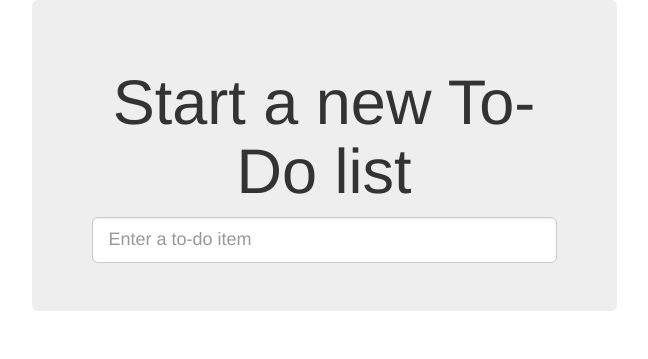
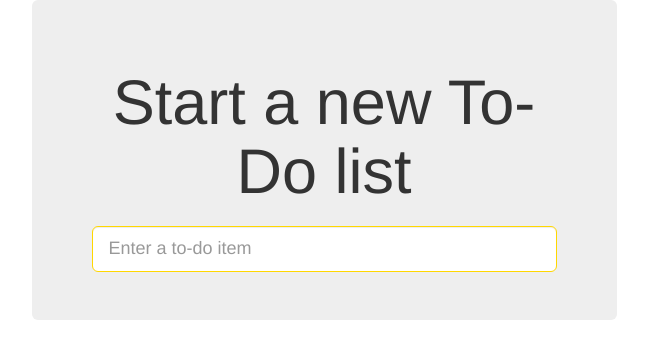
Before and after one commit to dan-king/python-tdd-example, a Django app: page / in a window 1280 px wide. Shown: the top 359 px of the page, without its empty margins (316-964 px from the left). Run offline with Django 3.2, Linux system fonts and the light colour scheme; some libraries are stand-ins or nearby versions.

Commit message:
Add custom style sheet

```diff
--- /dev/null
+++ b/lists/static/base.css
@@ -0,0 +1,4 @@
+#id_new_item {
+    margin-top: 2ex;
+    border: 1px solid gold;
+}
--- a/lists/templates/base.html
+++ b/lists/templates/base.html
@@ -6,6 +6,7 @@
         <meta name="viewport" content="width=device-width, initial-scale=1, maximum-scale=1">
         <title>To-Do lists</title>
         <link rel="stylesheet" href="/static/bootstrap-3.3.7-dist/css/bootstrap.min.css"/>
+        <link rel="stylesheet" href="/static/base.css"/>
     </head>
     <body>
         <div class="container">
```
